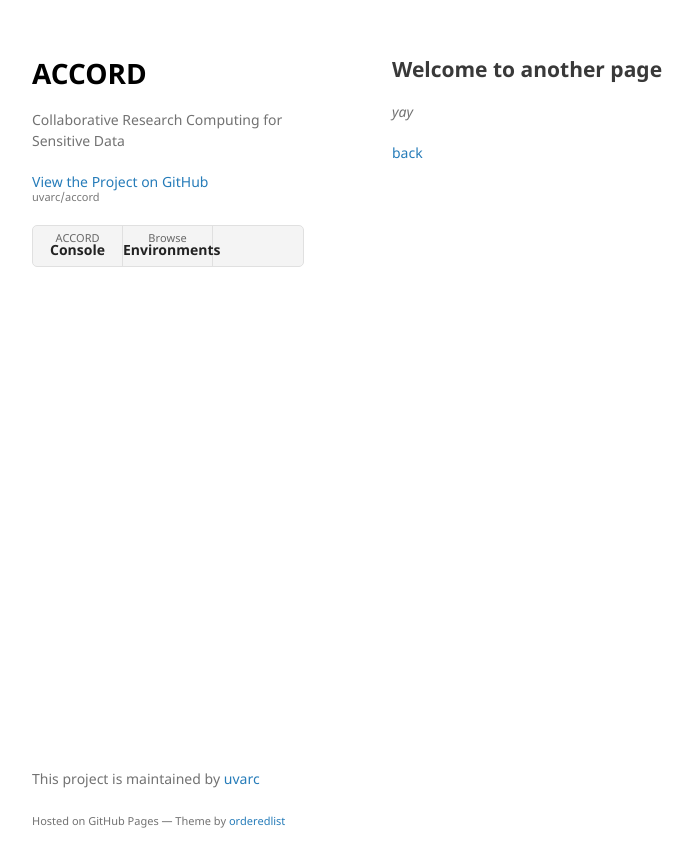
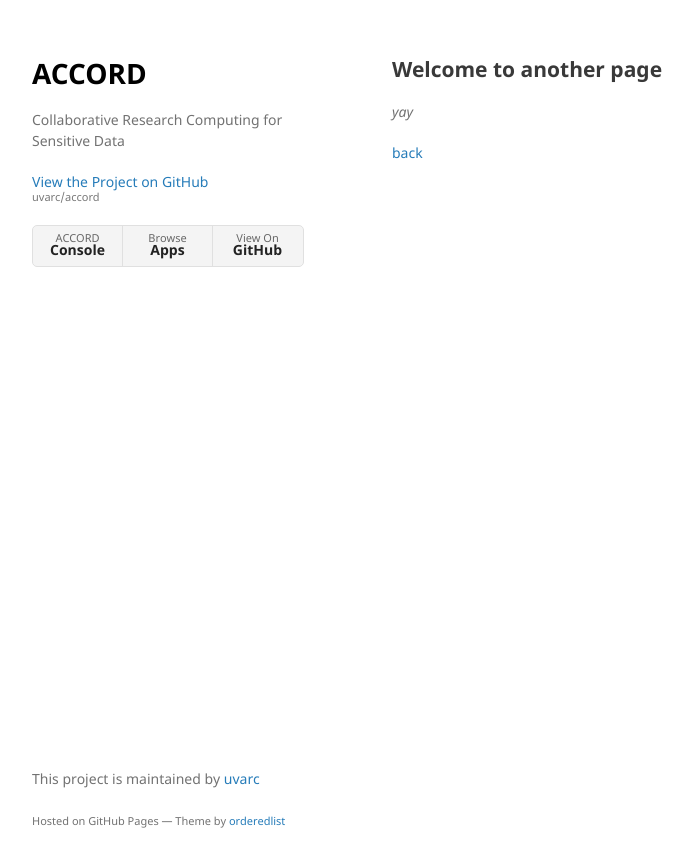
Before and after one commit to uvarc/accord, a Jekyll site: the page built from docs/another-page.md, in a window 1280 px wide. Shown: the top 867 px of the page, without its empty margins (178-871 px from the left). Built offline with Jekyll 4.4.1, drawn with Linux system fonts in a browser that asks for light colours; our own code applies the rules of GitHub Pages for plain Markdown files.

Commit message:
Trying things

```diff
--- a/docs/_layouts/default.html
+++ b/docs/_layouts/default.html
@@ -33,8 +33,8 @@
         {% if site.show_downloads %}
         <ul class="downloads">
           <li><a href="{{ site.accord_console }}">ACCORD <strong>Console</strong></a></li>
-          <li><a href="{{ site.github.tar_url }}">Browse <strong>Environments</strong></a></li>
-          <!-- <li><a href="{{ site.github.repository_url }}">View On <strong>GitHub</strong></a></li> -->
+          <li><a href="{{ site.github.tar_url }}">Browse <strong>Apps</strong></a></li>
+          <li><a href="{{ site.github.repository_url }}">View On <strong>GitHub</strong></a></li>
         </ul>
         {% endif %}
       </header>
```
